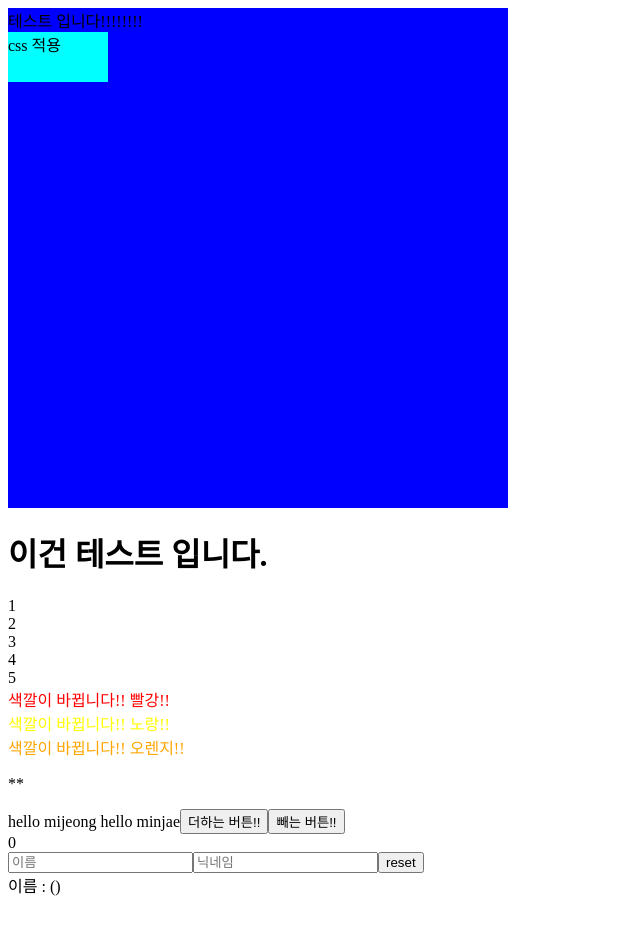
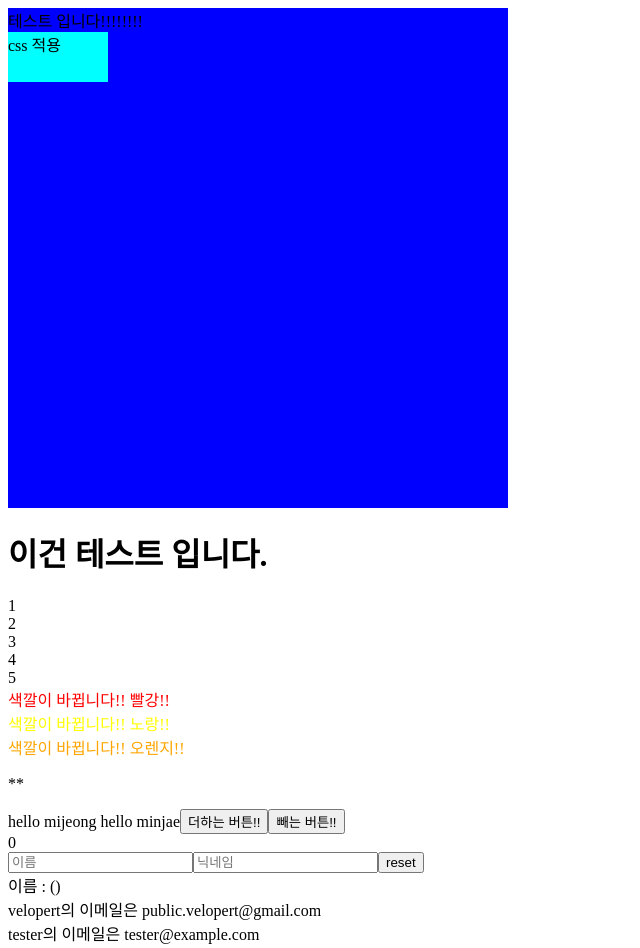
Before and after one commit to minje70/velopert_react_study, a React (Create React App) app: page / in a window 1280 px wide. Shown: the top 948 px of the page, without its empty margins (0-640 px from the left). Before the commit the page ends 905 px from the top, so only its background shows below. Built offline with nearby package versions, Linux system fonts and the light colour scheme.

Commit message:
1장 10~11단원

```diff
--- a/public/index.html
+++ b/public/index.html
@@ -14,7 +14,6 @@
       manifest.json provides metadata used when your web app is installed on a
       user's mobile device or desktop. See https://developers.google.com/web/fundamentals/web-app-manifest/
     -->
-    <link rel="manifest" href="%PUBLIC_URL%/manifest.json" />
 		<!--
       Notice the use of %PUBLIC_URL% in the tags above.
       It will be replaced with the URL of the `public` folder during the build.
@@ -38,6 +37,5 @@
 
       To begin the development, run `npm start` or `yarn start`.
       To create a production bundle, use `npm run build` or `yarn build`.
-    -->
-  </body>
+    --></body>
 </html>
--- a/src/App.tsx
+++ b/src/App.tsx
@@ -5,6 +5,7 @@ import Color from './Color';
 import Hello from './Hello';
 import Counter from './Counter';
 import InputSample from './InputSample';
+import UserList from './UserLIst';
 
 export default function App() {
 	const numbers: number[] = [1, 2, 3, 4, 5];
@@ -28,6 +29,7 @@ export default function App() {
 			<Hello name="minjae" isSpecial={false} />
 			<Counter />
 			<InputSample />
+			<UserList />
 		</>
 	);
 }
--- a/src/InputSample.tsx
+++ b/src/InputSample.tsx
@@ -1,4 +1,4 @@
-import React, { useState } from 'react';
+import React, { useRef, useState } from 'react';
 
 // 여러개의 input값을 변화시킬 때 (동시에)
 // 리액트에서 객체를 업데이트 할 때에는 절대로 객체 자체를 건들면 안된다. 불변성을 유지하기 위해.
@@ -7,6 +7,7 @@ export default function InputSample() {
 		name: '',
 		nickName: '',
 	});
+	const inputRef = useRef<HTMLInputElement>(null); // react에서 DOM을 직접 가지고 와야할 경우 사용한다.
 	const onChange = (event: React.ChangeEvent<HTMLInputElement>) => {
 		const { name, value } = event.target;
 		setInputs({
@@ -19,6 +20,7 @@ export default function InputSample() {
 			name: '',
 			nickName: '',
 		});
+		if (inputRef.current) inputRef.current.focus();
 	};
 
 	return (
@@ -28,6 +30,7 @@ export default function InputSample() {
 				placeholder="이름"
 				type="text"
 				onChange={onChange}
+				ref={inputRef}
 			/>
 			<input
 				name="nickName"
--- a/src/Second.tsx
+++ b/src/Second.tsx
@@ -1,4 +1,4 @@
-import React from "react";
+import React from 'react';
 
 interface SecondProp {
 	numbers: number[];
@@ -9,7 +9,7 @@ export default function Second(props: SecondProp) {
 		<>
 			<h1>이건 테스트 입니다.</h1>
 			{props.numbers.map((num) => {
-        return <div>{num}</div>;
+				return <div key={num}>{num}</div>;
 			})}
 		</>
 	);
--- /dev/null
+++ b/src/UserLIst.tsx
@@ -0,0 +1,47 @@
+import React from 'react';
+
+interface UserProp {
+	user: {
+		id: number;
+		username: string;
+		email: string;
+	};
+}
+
+function User(props: UserProp) {
+	return (
+		<div>
+			{props.user.username}의 이메일은 {props.user.email}
+		</div>
+	);
+}
+
+// key가 있어야 하는 이유
+// 각 배열을 렌더링 할 때에 요소가 추가, 제거 되었을 경우 c의 배열 처럼 효율이 안좋다. 여기서 key를 추가하게 되면 map 처럼 동작하여 요소가 추가, 제거 되었을 경우 효율적으로 렌더링된다.
+export default function UserList() {
+	const users = [
+		{
+			id: 1,
+			username: 'velopert',
+			email: 'public.velopert@gmail.com',
+		},
+		{
+			id: 2,
+			username: 'tester',
+			email: 'tester@example.com',
+		},
+		{
+			id: 3,
+			username: 'liz',
+			email: 'liz@example.com',
+		},
+	];
+
+	return (
+		<>
+			{users.map((user) => {
+				return <User key={user.id} user={user} />;
+			})}
+		</>
+	);
+}
```
Lines whose indentation alone changed are shown as unchanged.
